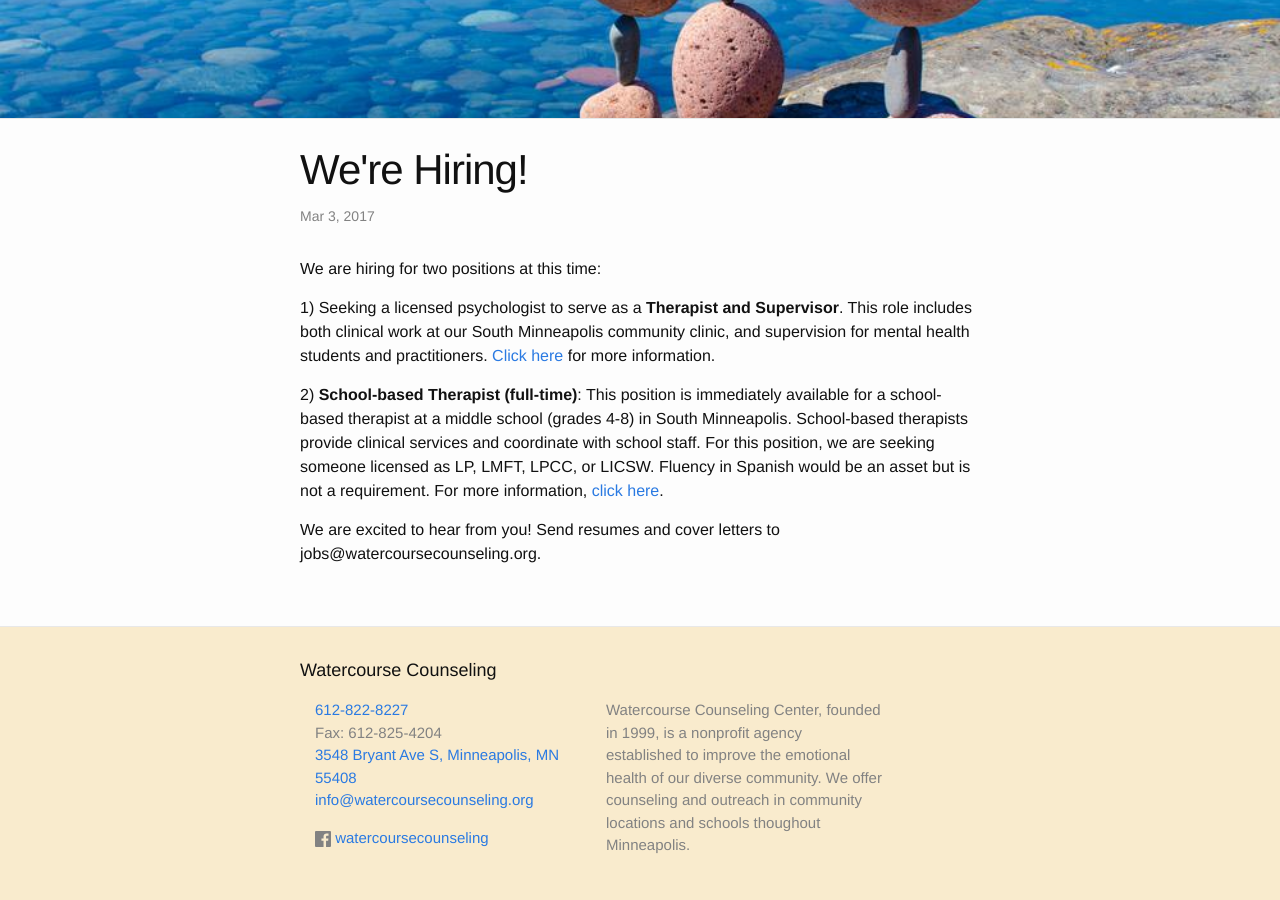
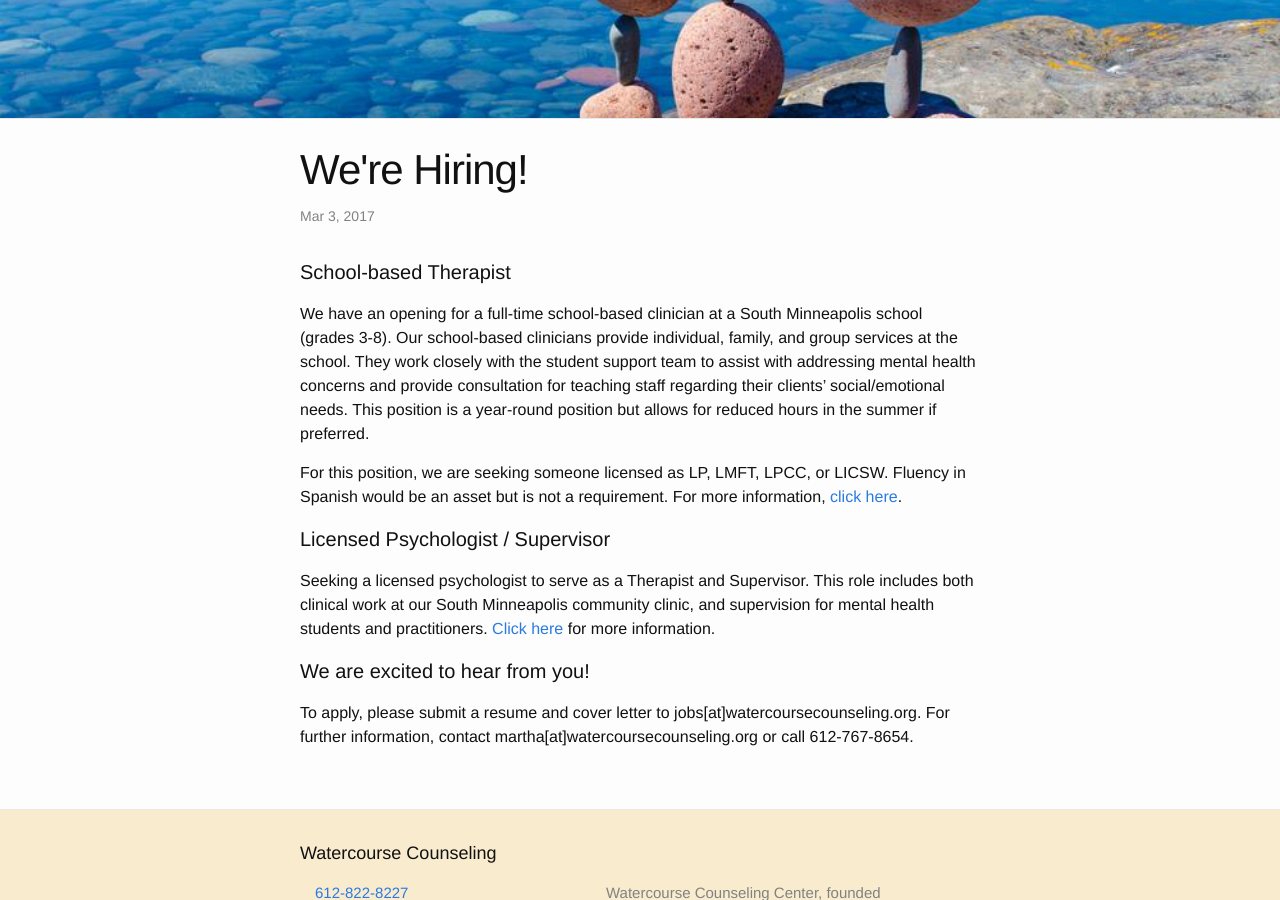
Before and after one commit to watercourse-cc/watercourse, a Jekyll site: the page built from _posts/2017-03-03-Hiring.md, in a window 1280 px wide and 900 px high, scrolled down 574 px. Built offline with Jekyll 4.4.1, drawn with Linux system fonts in a browser that asks for light colours.

Commit message:
Update 2017-03-03-Hiring.md

```diff
--- a/_posts/2017-03-03-Hiring.md
+++ b/_posts/2017-03-03-Hiring.md
@@ -3,10 +3,16 @@
 title: We're Hiring!
 ---
 
-We are hiring for two positions at this time:
+#### School-based Therapist
 
-1) Seeking a licensed psychologist to serve as a **Therapist and Supervisor**. This role includes both clinical work at our South Minneapolis community clinic, and supervision for mental health students and practitioners. [Click here](http://www.minnesotanonprofits.org/job-details?id=130409) for more information.
+We have an opening for a full-time school-based clinician at a South Minneapolis school (grades 3-8). Our school-based clinicians provide individual, family, and group services at the school. They work closely with the student support team to assist with addressing mental health concerns and provide consultation for teaching staff regarding their clients' social/emotional needs. This position is a year-round position but allows for reduced hours in the summer if preferred.
 
-2) **School-based Therapist (full-time)**: This position is immediately available for a school-based therapist at a middle school (grades 4-8) in South Minneapolis. School-based therapists provide clinical services and coordinate with school staff. For this position, we are seeking someone licensed as LP, LMFT, LPCC, or LICSW. Fluency in Spanish would be an asset but is not a requirement. For more information, [click here](http://www.minnesotanonprofits.org/job-details?id=130404).
+For this position, we are seeking someone licensed as LP, LMFT, LPCC, or LICSW. Fluency in Spanish would be an asset but is not a requirement. For more information, [click here](http://www.minnesotanonprofits.org/job-details?id=130404).
 
-We are excited to hear from you! Send resumes and cover letters to jobs@watercoursecounseling.org.
+#### Licensed Psychologist / Supervisor
+
+Seeking a licensed psychologist to serve as a Therapist and Supervisor. This role includes both clinical work at our South Minneapolis community clinic, and supervision for mental health students and practitioners. [Click here](http://www.minnesotanonprofits.org/job-details?id=130409) for more information.
+
+#### We are excited to hear from you!
+
+To apply, please submit a resume and cover letter to jobs[at]watercoursecounseling.org.  For further information, contact martha[at]watercoursecounseling.org or call 612-767-8654.
```
